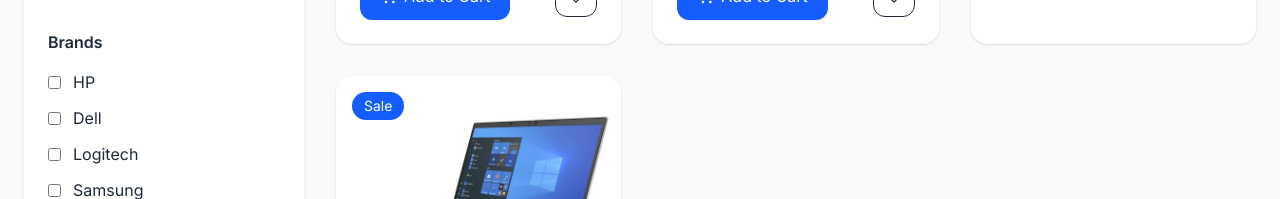
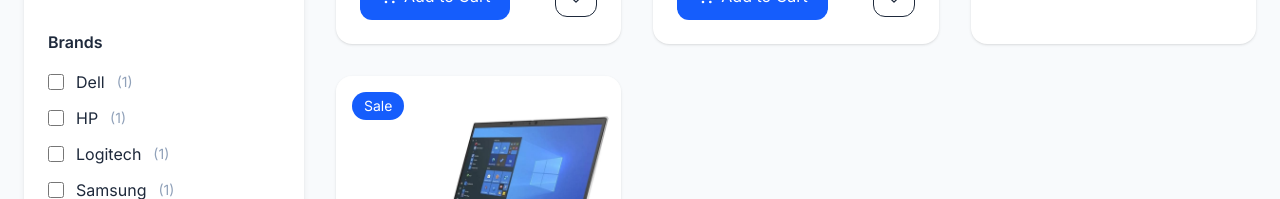
Before and after one commit to HenryOchieng/techhub, a React (Vite) app: page /shop in a window 1280 px wide. Shown: the part 753-952 px from the top of the page. Built offline with nearby package versions, Linux system fonts and the light colour scheme.

Commit message:
minor tweaks on the brand filter section

```diff
--- a/src/pages/Shop.jsx
+++ b/src/pages/Shop.jsx
@@ -3,20 +3,13 @@ import ProductCard from "../components/product/ProductCard"
 import { products } from "../data/products"
 
 function Shop() {
-    const [selectedBrands, setSelectedBrands] = useState([])
-
     const [search, setSearch] = useState("")
 
     const [selectedCategory, setSelelctedCategory] = useState("All")
 
+    const [selectedBrands, setSelectedBrands] = useState([])
+
     const [sortBy, setSortBy] = useState("Newest")
-
-    const toggleBrand = (brand) => {
-        setSelectedBrands((prev) =>
-            prev.includes(brand)
-                ? prev.filter((b) => b !== brand)
-                : [...prev, brand])
-    }
 
     const filteredProducts = products.filter((product) => {
         const matchesSearch =
@@ -50,7 +43,16 @@ function Shop() {
 
     const brands = [
         ...new Set(products.map(product => product.brand))
-    ]
+    ].sort();
+
+    const toggleBrand = (brand) => {
+        setSelectedBrands((prev) => {
+            if (prev.includes(brand)) {
+                return prev.filter((b) => b !== brand)
+            }
+            return [...prev, brand]
+        })
+    }
 
     return (
         <div className="max-w-7xl mx-auto px-6 py-10">
@@ -129,15 +131,18 @@ function Shop() {
                                 {brands.map((brand) => (
                                     <label
                                         key={brand}
-                                        className="flex items-center gap-3 cursor-pointer"
+                                        className="flex items-center gap-3 cursor-pointer hover:text-blue-600 transition"
                                     >
                                         <input
                                             type="checkbox"
                                             checked={selectedBrands.includes(brand)}
                                             onChange={() => toggleBrand(brand)}
-                                            className="accent-blue-600"
+                                            className="w-4 h-4 accent-blue-600"
                                         />
                                         <span>{brand}</span>
+                                        <span className="text-slate-400 text-sm">
+                                            ({products.filter(p => p.brand === brand).length})
+                                        </span>
                                     </label>
                                 ))}
                             </div>
```
